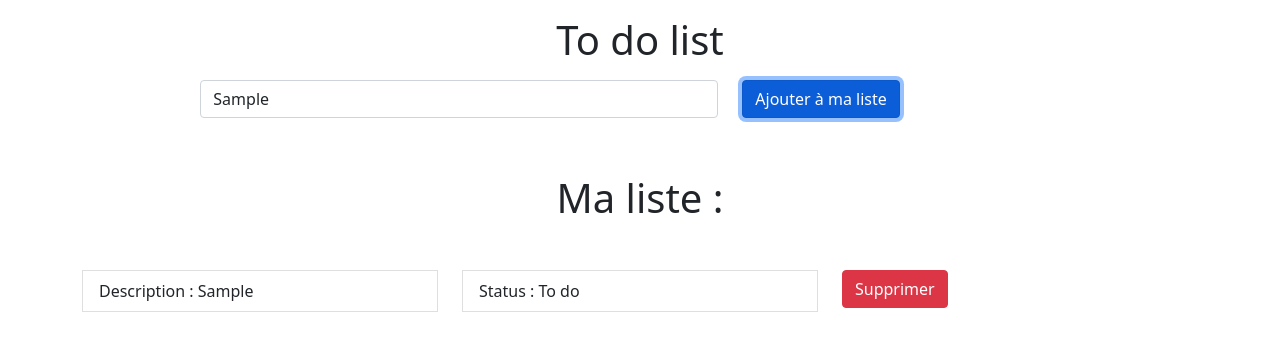
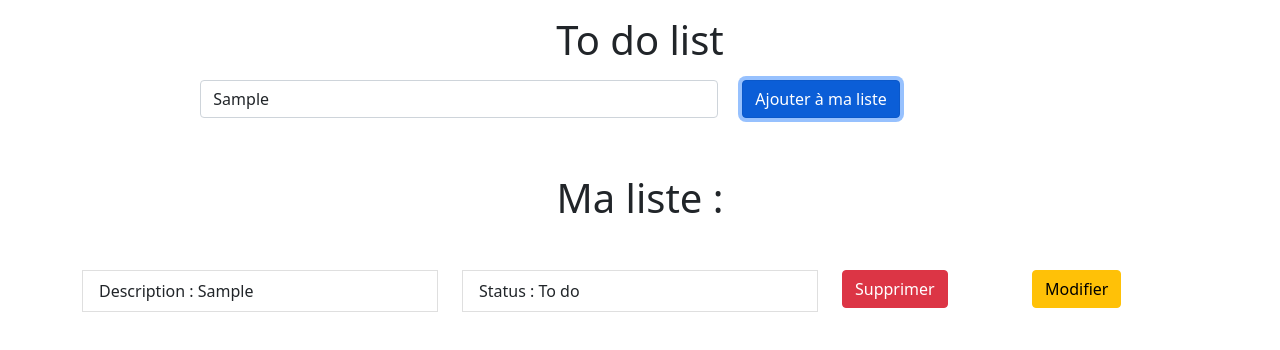
Before and after one commit to EverFJ/to-do-list, a React (Create React App) app: page / in a window 1280 px wide. Both pictures are taken after typing "Sample" into the empty fields and a click on the button "Ajouter à ma liste". Shown: the top 350 px of the page. Built offline with nearby package versions, Linux system fonts and the light colour scheme.

Commit message:
handling buttons logic

```diff
--- a/package.json
+++ b/package.json
@@ -8,6 +8,7 @@
     "@testing-library/user-event": "^12.1.10",
     "bootstrap": "^5.1.0",
     "react": "^17.0.2",
+    "react-dnd": "^14.0.3",
     "react-dom": "^17.0.2",
     "react-scripts": "4.0.3",
     "web-vitals": "^1.0.1"
--- a/src/App.js
+++ b/src/App.js
@@ -8,19 +8,45 @@ class App extends React.Component {
     super(props);
     this.state = {
       tasks: [],
+      input: "",
+      select: "To do",
     };
   }
 
   addTask = (task) => {
     this.setState({
       tasks: [{ description: task, status: "To do" }, ...this.state.tasks],
+      indexToModify: null,
     });
   };
 
   deleteTask = (index) => {
-    console.log("index", index);
-    const tasks = [...this.state.tasks].splice(index, 1);
+    let tasks = [...this.state.tasks];
+    tasks.splice(index, 1);
     this.setState({ tasks: tasks });
+  };
+
+  modifyTask = (input, index) => {
+    this.setState({ indexToModify: index, input: input });
+  };
+
+  handleInputChange = (e) => {
+    this.setState({ input: e.target.value });
+  };
+
+  onSelectChange = (e) => {
+    console.log(e);
+    this.setState({ select: e.target.value });
+  };
+
+  onClickValidate = (index) => {
+    let tasks = [...this.state.tasks];
+    tasks[index].description = this.state.input;
+    tasks[index].status = this.state.select;
+    this.setState({
+      indexToModify: null,
+      tasks: tasks,
+    });
   };
 
   render() {
@@ -30,7 +56,17 @@ class App extends React.Component {
         <h1 className="text-center m-3">To do list</h1>
         <Form addTask={this.addTask} />
         <br />
-        <List tasks={this.state.tasks} onClick={this.deleteTask} />
+        <List
+          tasks={this.state.tasks}
+          indexToModify={this.state.indexToModify}
+          input={this.state.input}
+          selectValue={this.state.select}
+          onClickDelete={this.deleteTask}
+          onClickModify={this.modifyTask}
+          onClickValidate={this.onClickValidate}
+          handleInputChange={this.handleInputChange}
+          onSelectChange={this.onSelectChange}
+        />
       </>
     );
   }
--- a/src/components/List.jsx
+++ b/src/components/List.jsx
@@ -10,23 +10,70 @@ class List extends React.Component {
             <div className="container mt-5">
               <div className="row">
                 <div className="col-4">
+                  {this.props.indexToModify !== index ? (
                     <li className="list-group-item">
                       Description : {elem.description}
                     </li>
+                  ) : (
+                    //   INPUT
+                    <input
+                      className="form-control"
+                      type="text"
+                      onChange={this.props.handleInputChange}
+                      value={this.props.input}
+                    />
+                  )}
                 </div>
                 <div className="col-4">
+                  {this.props.indexToModify !== index ? (
                     <li className="list-group-item">Status : {elem.status} </li>
+                  ) : (
+                    //   SELECT
+                    <select
+                      className="form-select"
+                      onChange={this.props.onSelectChange}
+                    >
+                      <option value="To do">To do</option>
+                      <option value="Doing">Doing</option>
+                      <option value="Done">Done</option>
+                    </select>
+                  )}
                 </div>
-                <div className="col-4">
+                <div className="col-2">
+                  {this.props.indexToModify !== index ? (
                     <button
                       className="btn btn-danger"
                       type="button"
                       onClick={() => {
-                      this.props.onClick(index);
+                        this.props.onClickDelete(index);
                       }}
                     >
                       Supprimer
                     </button>
+                  ) : (
+                    <button
+                      className="btn btn-success"
+                      type="button"
+                      onClick={(e) => {
+                        this.props.onClickValidate(index);
+                      }}
+                    >
+                      Valider
+                    </button>
+                  )}
+                </div>
+                <div className="col-2">
+                  {this.props.indexToModify !== index && (
+                    <button
+                      className="btn btn-warning"
+                      type="button"
+                      onClick={() => {
+                        this.props.onClickModify(elem.description, index);
+                      }}
+                    >
+                      Modifier
+                    </button>
+                  )}
                 </div>
               </div>
             </div>
```
Also changed, not shown: 2 other files (tests, documents, lock files or other folders). Lines whose indentation alone changed are shown as unchanged.
